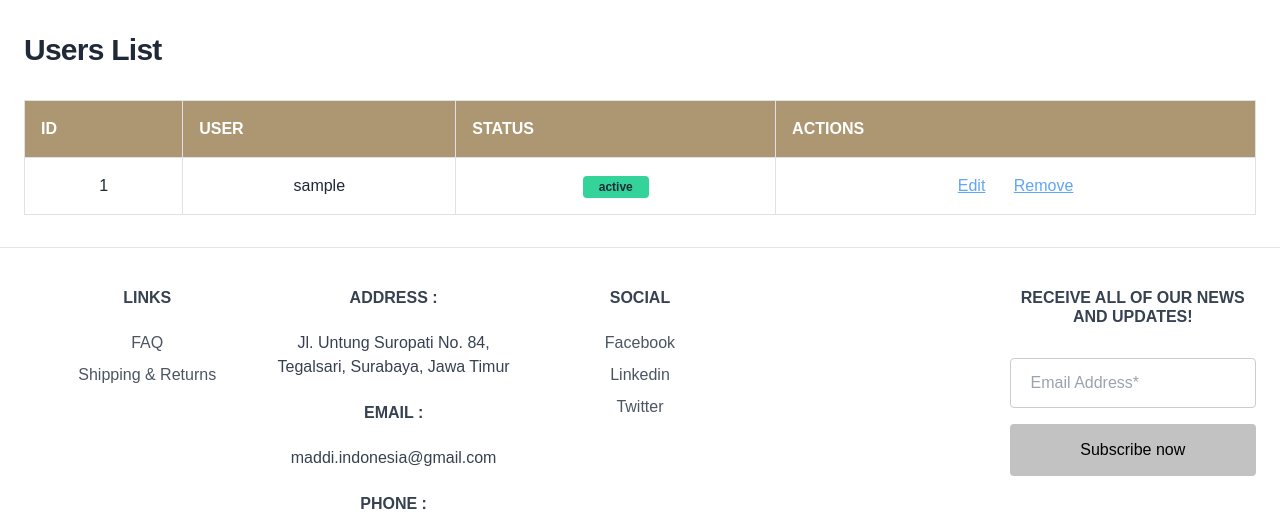
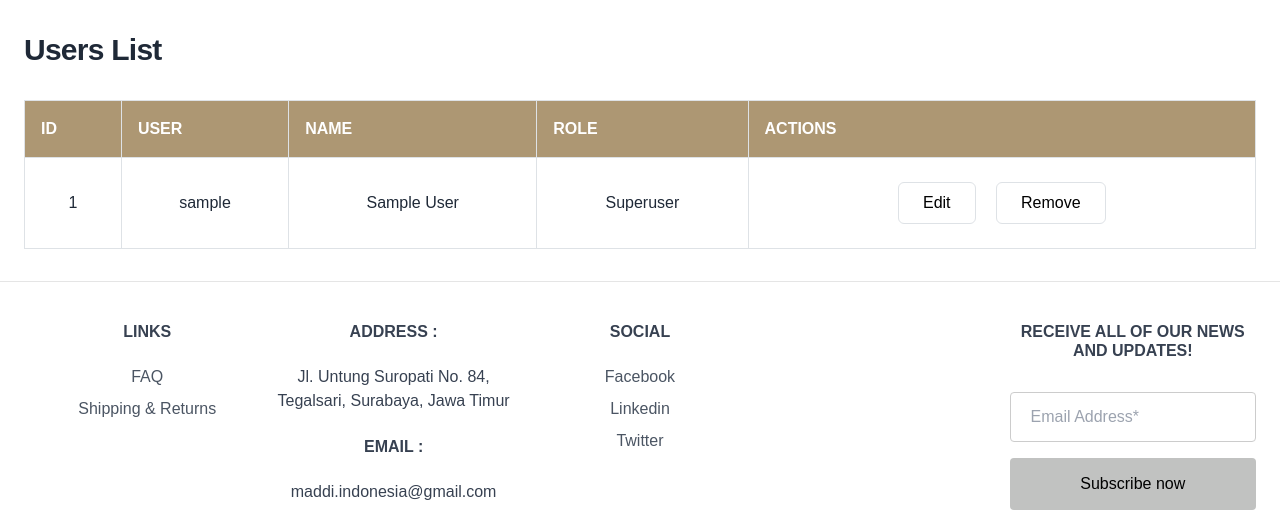
Before and after one commit to segara2410/maddi-website, a Django app: template maddi_app/templates/maddi_app/user.html in a window 1280 px wide. Shown: the part 86-603 px from the top of the page. Run offline with Django 3.2, Linux system fonts and the light colour scheme; the template is opened without the code that fills it: values that come from a table or form of the project are taken from there, others are empty; tables that the repository leaves empty hold one stand-in row (values such as "Sample post"); some libraries are stand-ins or nearby versions.

Commit message:
add name,role, and action button in users table

```diff
--- a/maddi_app/templates/maddi_app/user.html
+++ b/maddi_app/templates/maddi_app/user.html
@@ -10,7 +10,8 @@
         <tr>
             <th class="p-3 font-bold uppercase bg-maddi-1 text-white border border-black hidden lg:table-cell">ID</th>
             <th class="p-3 font-bold uppercase bg-maddi-1 text-white border border-black lg:table-cell">User</th>
-            <th class="p-3 font-bold uppercase bg-maddi-1 text-white border border-black lg:table-cell">Status</th>
+            <th class="p-3 font-bold uppercase bg-maddi-1 text-white border border-black lg:table-cell">Name</th>
+            <th class="p-3 font-bold uppercase bg-maddi-1 text-white border border-black lg:table-cell">Role</th>
             <th class="p-3 font-bold uppercase bg-maddi-1 text-white border border-black lg:table-cell">Actions</th>
         </tr>
     </thead>
@@ -26,17 +27,33 @@
             {{ user.username }}
         </td>
         <td class="w-full lg:w-auto p-3 text-gray-800 text-center border border-b text-center block lg:table-cell relative lg:static">
-            <span class="lg:hidden absolute top-0 left-0 bg-blue-200 px-2 py-1 text-xs font-bold uppercase">Status</span>
-            {% if user.is_active == 1 %}
-              <span class="rounded bg-green-400 py-1 px-3 text-xs font-bold">active</span>
-            {% else %}
-              <span class="rounded bg-red-400 py-1 px-3 text-xs font-bold">deleted</span>
-            {% endif %}
+            <span class="lg:hidden absolute top-0 left-0 bg-blue-200 px-2 py-1 text-xs font-bold uppercase">Name</span>
+            {{ user.first_name }} {{ user.last_name }}
         </td>
         <td class="w-full lg:w-auto p-3 text-gray-800 text-center border border-b text-center block lg:table-cell relative lg:static">
+          <span class="lg:hidden absolute top-0 left-0 bg-blue-200 px-2 py-1 text-xs font-bold uppercase">Role</span>
+          {% if user.is_superuser == 1 %}
+          Superuser
+          {% elif user.is_staff == 1 %}
+          Staff
+          {% else %}
+          Customer
+          {% endif %}
+      </td>
+        <td class="w-full lg:w-auto p-3 text-gray-800 text-center border border-b text-center block lg:table-cell relative lg:static">
             <span class="lg:hidden absolute top-0 left-0 bg-blue-200 px-2 py-1 text-xs font-bold uppercase">Actions</span>
-            <a href="#" class="text-blue-400 hover:text-blue-600 underline">Edit</a>
-            <a href="#" class="text-blue-400 hover:text-blue-600 underline pl-6">Remove</a>
+            <button
+          type="button"
+          class="border border-yellow-500 text-black rounded-md px-4 py-2 m-2 transition duration-500 ease select-none hover:text-white hover:bg-yellow-500 focus:outline-none focus:shadow-outline"
+        >
+          Edit
+        </button>
+        <button
+          type="button"
+          class="border border-red-500 text-black rounded-md px-4 py-2 m-2 transition duration-500 ease select-none hover:text-white hover:bg-red-500 focus:outline-none focus:shadow-outline"
+        >
+          Remove
+        </button>
         </td>
     </tr>
       {% endfor %}
```
